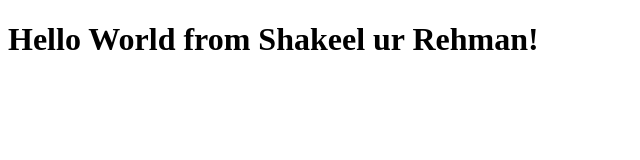
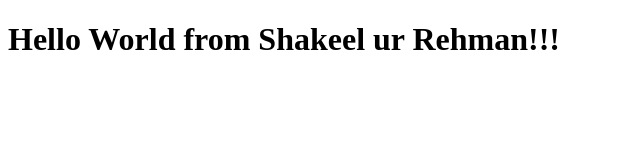
Before and after one commit to 70shakeel/bootcamp2020_shakeelUrRehman, a plain HTML site: page index.html in a window 1280 px wide. Shown: the full height of the page, 0-640 px from the left. Drawn offline with Linux system fonts and the light colour scheme.

Commit message:
autoUpdateWithSurge

```diff
--- a/index.html
+++ b/index.html
@@ -6,6 +6,6 @@
     <title>Shakeel Ur Rehman Assignment 1</title>
   </head>
   <body>
-    <h1>Hello World from Shakeel ur Rehman!</h1>
+    <h1>Hello World from Shakeel ur Rehman!!!</h1>
   </body>
 </html>
```
